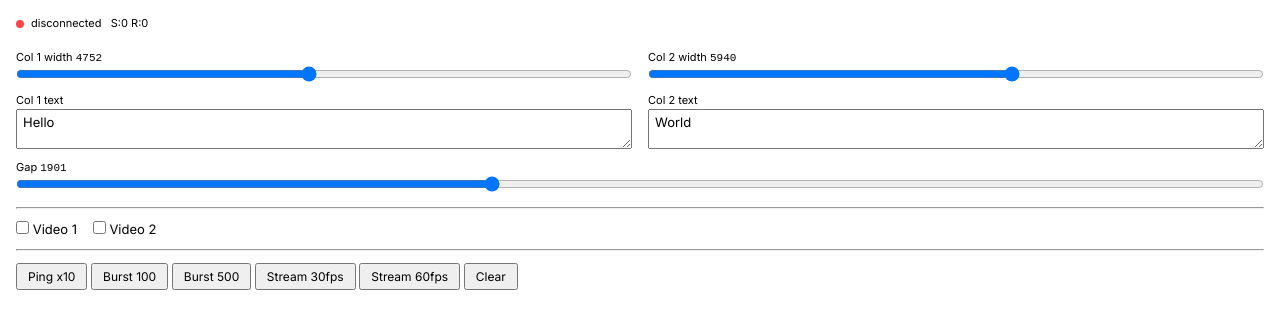
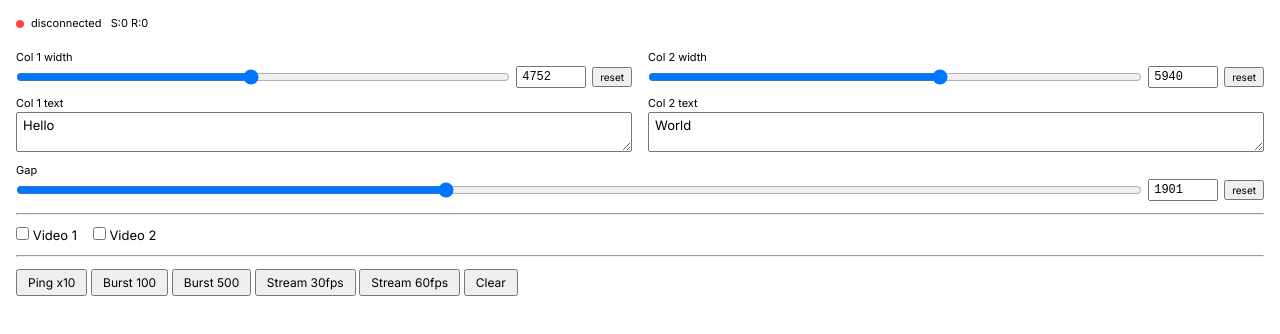
Before and after one commit to jonasjohansson/aspace-elite, a website: page sender.html in a window 1280 px wide. Drawn offline with nearby package versions, Linux system fonts and the light colour scheme; no server answers.

Commit message:
Add number inputs and reset buttons for column/gap widths
Co-Authored-By: Claude Opus 4.6 <noreply@anthropic.com>

```diff
--- a/sender.html
+++ b/sender.html
@@ -14,6 +14,10 @@
   .row { display: flex; gap: 16px; }
   .col { flex: 1; }
   .val { font-family: monospace; font-size: 11px; }
+  input[type="number"] { width: 70px; font-family: monospace; font-size: 12px; padding: 2px 4px; }
+  .width-row { display: flex; align-items: center; gap: 6px; }
+  .width-row input[type="range"] { flex: 1; }
+  .reset { font-size: 10px; cursor: pointer; padding: 2px 6px; }
   .status { margin-bottom: 12px; font-size: 11px; }
   .dot { display: inline-block; width: 8px; height: 8px; border-radius: 50%; background: #f44; vertical-align: middle; margin-right: 4px; }
   .dot.on { background: #4f4; }
@@ -28,21 +32,33 @@
 
 <div class="row">
   <div class="col">
-    <label>Col 1 width <span class="val" id="v1w">4752</span></label>
-    <input type="range" id="col1Width" min="0" max="10000" value="4752" oninput="send()">
+    <label>Col 1 width</label>
+    <div class="width-row">
+      <input type="range" id="col1Width" min="0" max="10000" value="4752" oninput="syncNum('col1Width','col1Num');send()">
+      <input type="number" id="col1Num" min="0" max="10000" value="4752" oninput="syncRange('col1Width','col1Num');send()">
+      <button class="reset" onclick="resetWidth('col1Width','col1Num',4752)">reset</button>
+    </div>
     <label>Col 1 text</label>
     <textarea id="text1" oninput="send()">Hello</textarea>
   </div>
   <div class="col">
-    <label>Col 2 width <span class="val" id="v2w">5940</span></label>
-    <input type="range" id="col2Width" min="0" max="10000" value="5940" oninput="send()">
+    <label>Col 2 width</label>
+    <div class="width-row">
+      <input type="range" id="col2Width" min="0" max="10000" value="5940" oninput="syncNum('col2Width','col2Num');send()">
+      <input type="number" id="col2Num" min="0" max="10000" value="5940" oninput="syncRange('col2Width','col2Num');send()">
+      <button class="reset" onclick="resetWidth('col2Width','col2Num',5940)">reset</button>
+    </div>
     <label>Col 2 text</label>
     <textarea id="text2" oninput="send()">World</textarea>
   </div>
 </div>
 
-<label>Gap <span class="val" id="vgw">1901</span></label>
-<input type="range" id="gapWidth" min="0" max="5000" value="1901" oninput="send()">
+<label>Gap</label>
+<div class="width-row">
+  <input type="range" id="gapWidth" min="0" max="5000" value="1901" oninput="syncNum('gapWidth','gapNum');send()">
+  <input type="number" id="gapNum" min="0" max="5000" value="1901" oninput="syncRange('gapWidth','gapNum');send()">
+  <button class="reset" onclick="resetWidth('gapWidth','gapNum',1901)">reset</button>
+</div>
 
 <hr>
 <div class="checks">
@@ -71,10 +87,11 @@
 
   function val(id) { return document.getElementById(id).value; }
 
+  function syncNum(rangeId, numId) { document.getElementById(numId).value = document.getElementById(rangeId).value; }
+  function syncRange(rangeId, numId) { document.getElementById(rangeId).value = document.getElementById(numId).value; }
+  function resetWidth(rangeId, numId, def) { document.getElementById(rangeId).value = def; document.getElementById(numId).value = def; send(); }
+
   function getSettings() {
-    document.getElementById('v1w').textContent = val('col1Width');
-    document.getElementById('v2w').textContent = val('col2Width');
-    document.getElementById('vgw').textContent = val('gapWidth');
     return {
       col1Width: +val('col1Width'), col2Width: +val('col2Width'), gapWidth: +val('gapWidth'),
       text1: val('text1'), text2: val('text2'),
```
